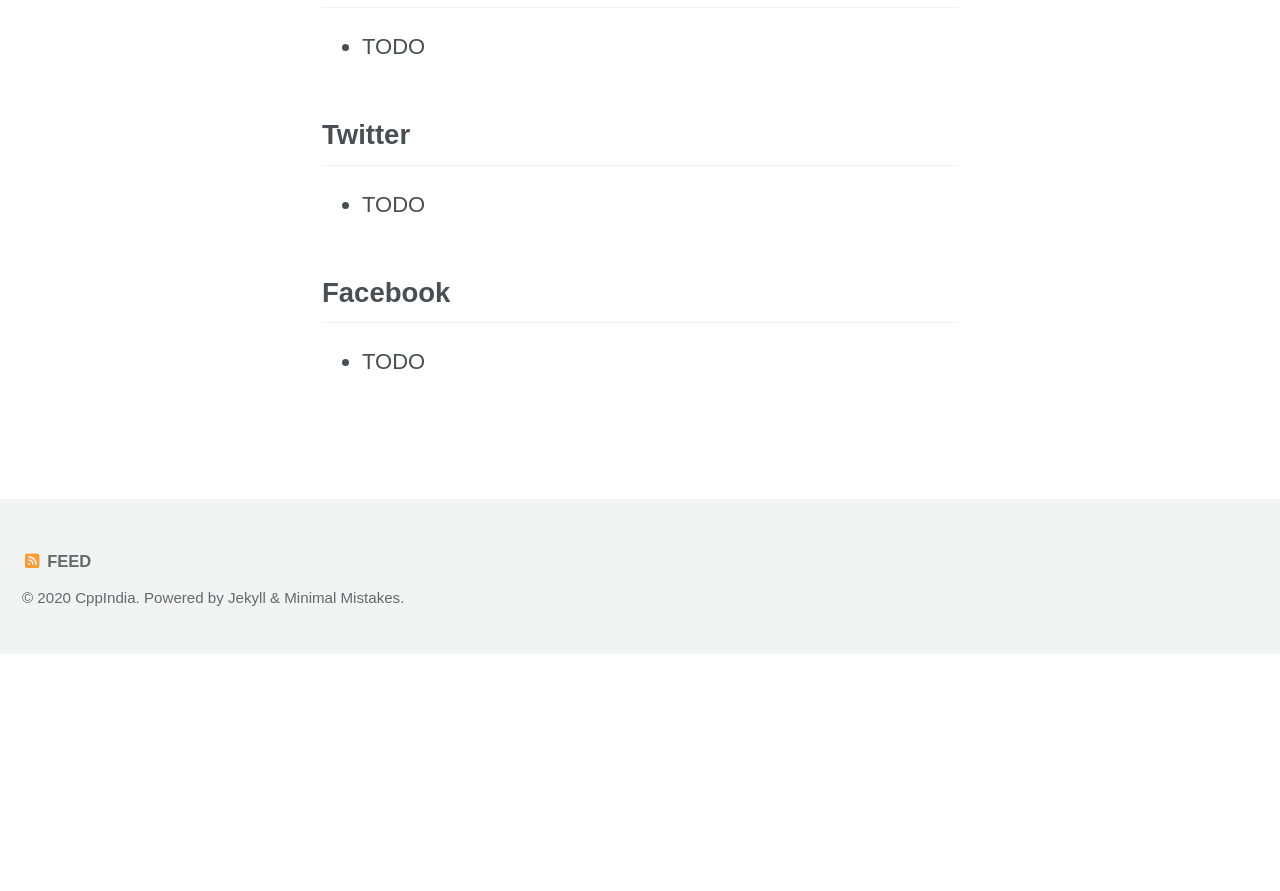
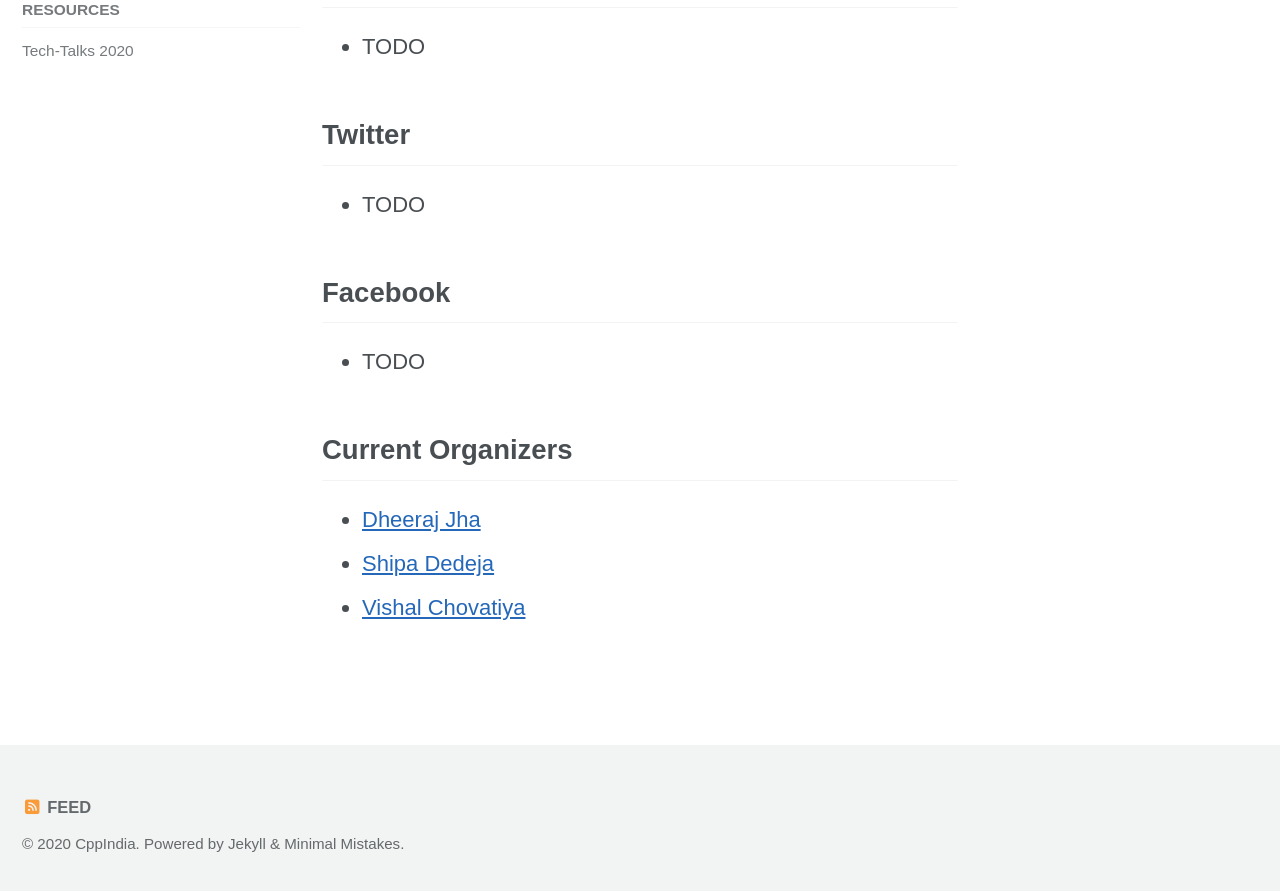
Before and after one commit to CppIndia-UserGroup/CppIndia-UserGroup.github.io, a Jekyll site: the page built from _pages/Contact_Us.md, in a window 1280 px wide and 900 px high, scrolled down 573 px. Shown: the top 891 px of the window. Built offline with Jekyll 4.4.1, drawn with Linux system fonts in a browser that asks for light colours; cached includes are drawn as plain includes; nearby versions of some CDN libraries; before the commit the page ends 1227 px from its top, so only the background shows below that.

Commit message:
Added organizers contact detail

```diff
--- a/_data/navigation.yml
+++ b/_data/navigation.yml
@@ -22,7 +22,7 @@
       - title: "Contact Us"
         url: /_pages/contact_us/
   - title: Resources
-    url: /
+    url: /Tech_Talks/2020/test/
     children:
       - title: "Tech-Talks 2020"
         url: /Tech_Talks/2020/test/
--- a/_pages/Contact_Us.md
+++ b/_pages/Contact_Us.md
@@ -23,3 +23,9 @@
 ## Facebook
 
 - TODO
+
+## Current Organizers
+
+- [Dheeraj Jha](https://www.linkedin.com/in/jhadheeraj/)
+- [Shipa Dedeja](https://www.linkedin.com/in/shilpa-dodeja-3740005b/)
+- [Vishal Chovatiya](https://www.linkedin.com/in/vishal-chovatiya-b7896484/)
```
